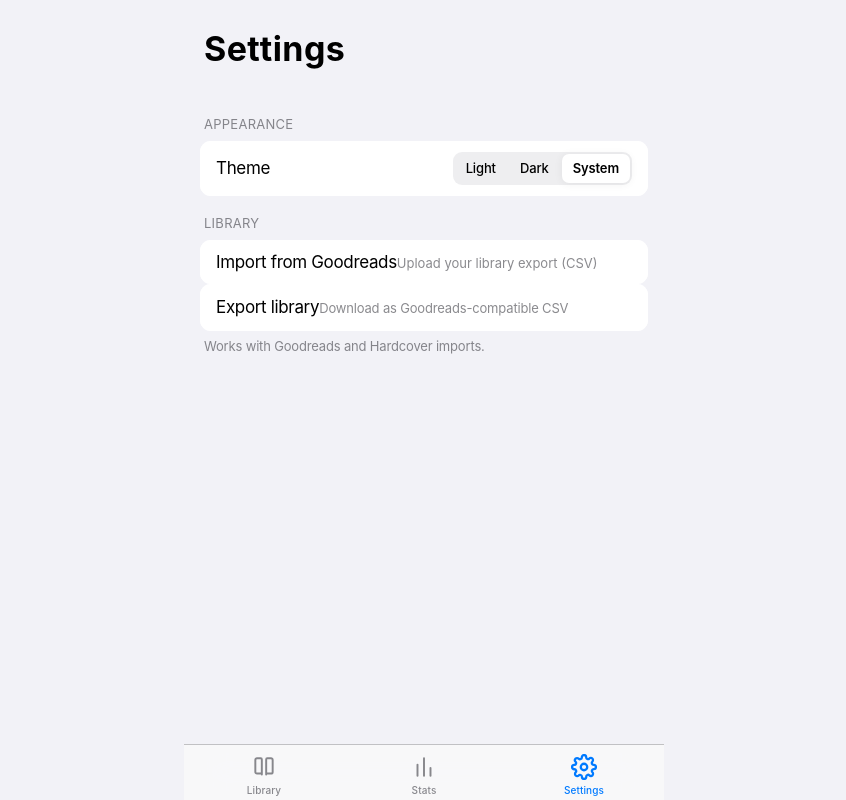
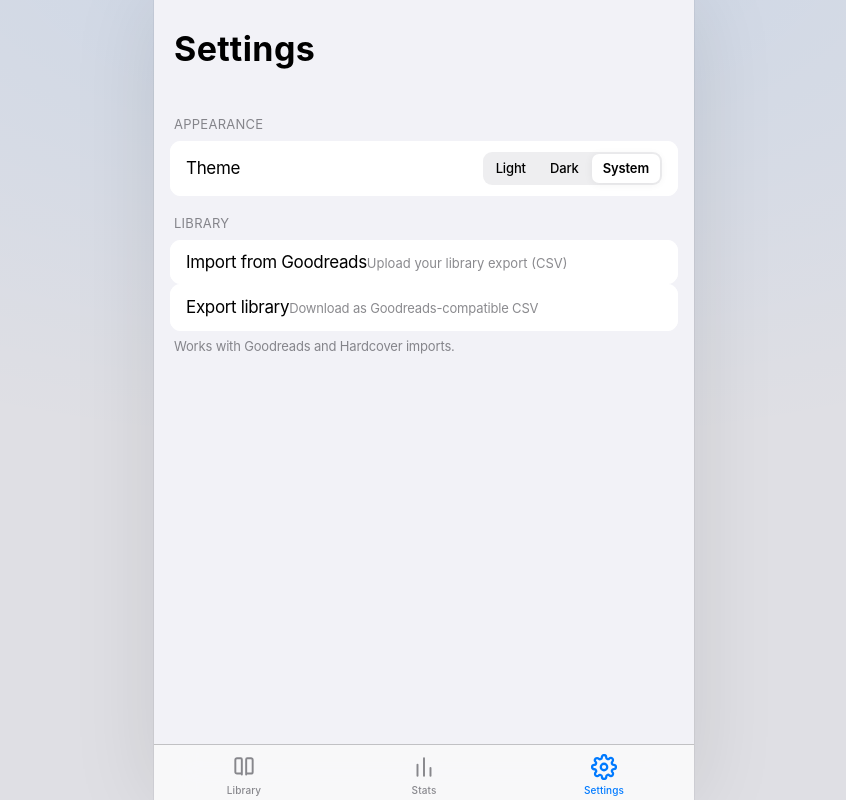
Before and after one commit to rfitzpatrickCO/marginalia, a Next.js app: page /settings in a window 1280 px wide. Shown: the whole page, without its empty margins (216-1062 px from the left). Built offline with nearby package versions, Linux system fonts and the light colour scheme; no server answers.

Commit message:
Updated desktop browser experience

```diff
--- a/app/globals.css
+++ b/app/globals.css
@@ -100,6 +100,33 @@ button {
   max-width: var(--app-max);
   margin: 0 auto;
   background: var(--bg);
+}
+
+/* On laptops/desktops the phone column floats in empty space, so frame it as a
+   deliberate centered pane against a softly tinted backdrop. Mobile is untouched. */
+@media (min-width: 600px) {
+  body {
+    background:
+      radial-gradient(
+        1100px 520px at 50% -8%,
+        color-mix(in oklab, var(--tint) 9%, transparent),
+        transparent
+      ),
+      color-mix(in oklab, var(--label) 6%, var(--bg-elev-2));
+    background-attachment: fixed;
+  }
+  .app {
+    box-shadow:
+      0 0 0 0.5px var(--sep-op),
+      0 0 80px rgba(0, 0, 0, 0.1);
+  }
+}
+
+/* A little more room on real laptops (keeps the tab bar aligned via --app-max). */
+@media (min-width: 768px) {
+  :root {
+    --app-max: 540px;
+  }
 }
 
 /* ---------- nav bar ---------- */
```
